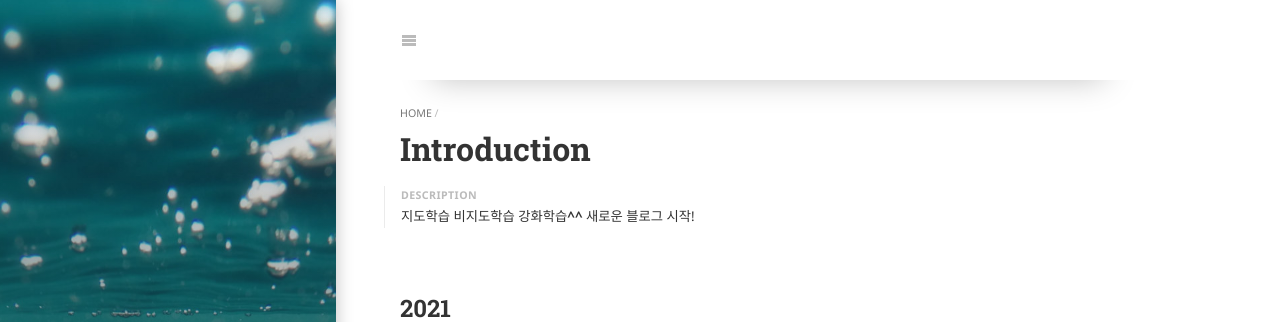
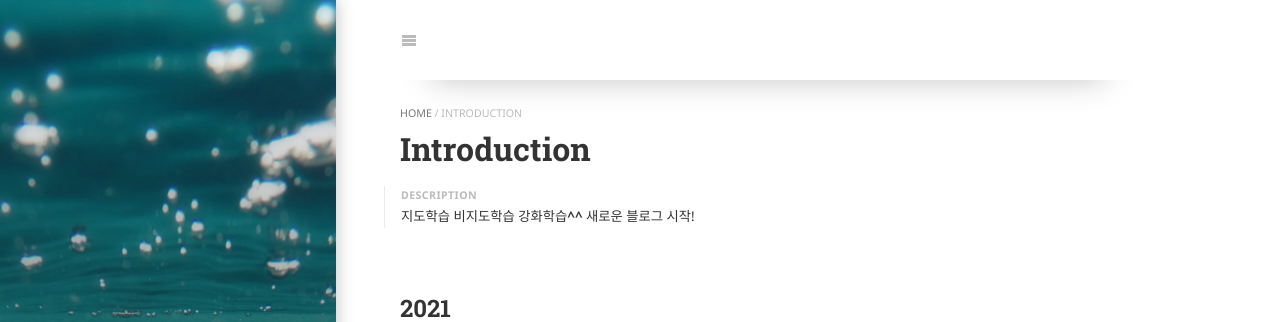
Before and after one commit to Minyoung1005/Minyoung1005.github.io, a Jekyll site: the page built from _featured_categories/intro.md, in a window 1280 px wide. Shown: the top 322 px of the page. Built offline with Jekyll 4.4.1, drawn with Linux system fonts in a browser that asks for light colours; cached includes are drawn as plain includes; some web fonts are replaced.

Commit message:
Update intro.md

```diff
--- a/_featured_categories/intro.md
+++ b/_featured_categories/intro.md
@@ -1,9 +1,9 @@
 ---
 layout: list
 title: Introduction
-slug: <new folder name>
+slug: Introduction
 menu: true
-permalink: /<new folder name>/
+permalink: /Introduction/
 order: 1
 sitemap: false
 description: >
```
